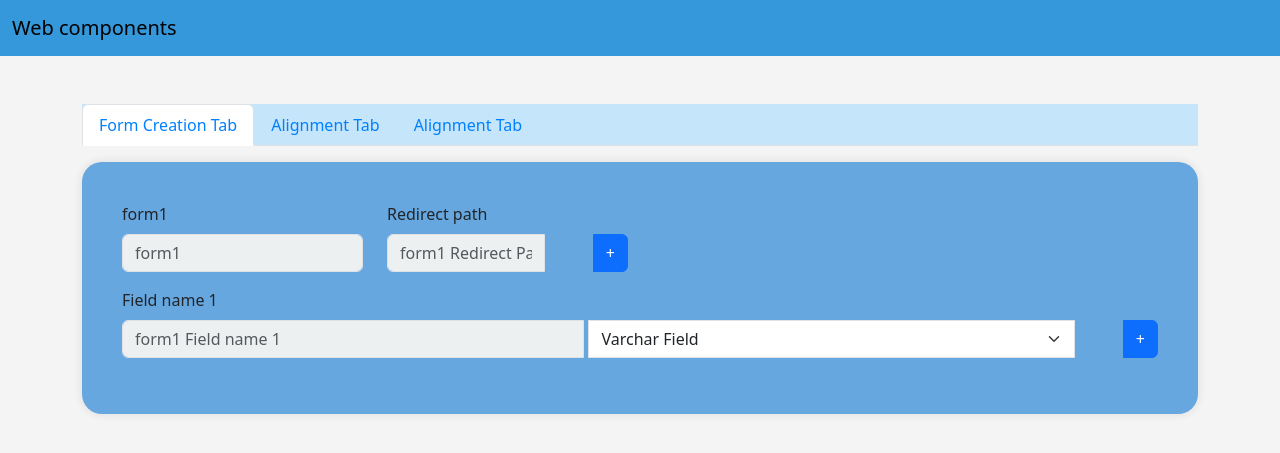
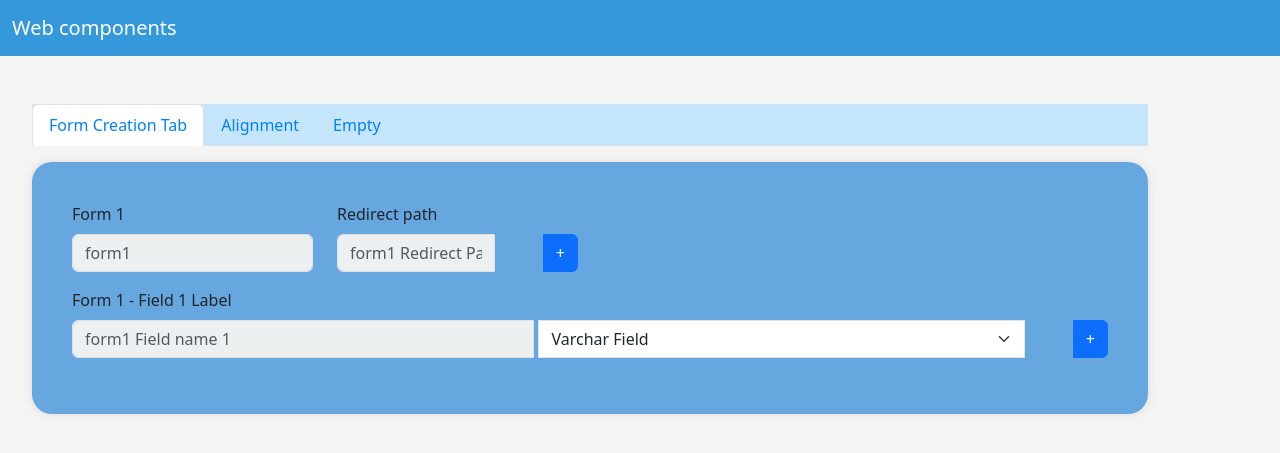
Before and after one commit to Jagan6923/Web-components, a Django app: page / in a window 1280 px wide. Shown: the top 453 px of the page. Run offline with Django 5.2, Linux system fonts and the light colour scheme.

Commit message:
order issue cleared

```diff
--- a/formapp/templates/index.html
+++ b/formapp/templates/index.html
@@ -5,7 +5,6 @@
     <meta name="viewport" content="width=device-width, initial-scale=1.0">
     <title>Tabs</title>
     <link href="https://cdn.jsdelivr.net/npm/bootstrap@5.3.0/dist/css/bootstrap.min.css" rel="stylesheet">
-
     <style>
         body {
             background-color: #f4f4f4;
@@ -13,6 +12,10 @@
 
         .navbar {
             background-color: #3498db;
+        }
+
+        .navbar-brand,
+        .nav-link {
             color: #ffffff;
         }
 
@@ -42,37 +45,31 @@
 </head>
 
 <body>
-
     <nav class="navbar navbar-expand-lg navbar-light">
         <div class="container-fluid">
             <a class="navbar-brand" href="#">Web components</a>
         </div>
     </nav>
-
-    <div class="container mt-5">
+    <div class="container mt-5" style="margin-left:20px">
         <ul class="nav nav-tabs" role="tablist">
             <li class="nav-item" role="presentation">
-                <a class="nav-link active" data-bs-toggle="tab" href="#formCreation" aria-selected="true"
-                    role="tab">Form Creation Tab</a>
+                <a class="nav-link active" data-bs-toggle="tab" href="#content1" role="tab">Form Creation Tab</a>
             </li>
             <li class="nav-item" role="presentation">
-                <a class="nav-link" data-bs-toggle="tab" href="#alignment" aria-selected="false" role="tab">Alignment
-                    Tab </a>
+                <a class="nav-link" data-bs-toggle="tab" href="#content2" role="tab">Alignment </a>
             </li>
             <li class="nav-item" role="presentation">
-                <a class="nav-link" data-bs-toggle="tab" href="#alignment" aria-selected="false" role="tab">Alignment
-                    Tab </a>
+                <a class="nav-link" data-bs-toggle="tab" href="#content3" role="tab">Empty </a>
             </li>
-
         </ul>
 
         <div class="tab-content mt-3">
-            <div class="tab-pane fade show active" id="formCreation" role="tabpanel">
+            <div class="tab-pane fade show active" id="content1" role="tabpanel">
                 <div id="formsContainer">
                     <form class="dynamic-form" id="form1">
                         <div class="row mb-3">
                             <div class="col-md-3">
-                                <label class="form-label">form1</label>
+                                <label class="form-label">Form 1</label>
                                 <div class="input-group">
                                     <input type="text" class="form-control size" placeholder="form1">
                                 </div>
@@ -87,28 +84,14 @@
                         </div>
                         <div class="row mb-3">
                             <div class="col-md-12 dynamic-field">
-                                <label class="form-label">Field name 1</label>
+                                <label for="form1-field1" class="form-label">Form 1 - Field 1 Label</label>
                                 <div class="input-group">
-                                    <input type="text" class="form-control size" name="field1[]"
+                                    <input type="text" class="form-control size" name="form1-field1[]"
                                         placeholder="form1 Field name 1">
-                                    <select class="form-select ms-1" name="selection1[]">
+                                    <select class="form-select ms-1" name="form1-selection1[]">
                                         <option value="varchar">Varchar Field</option>
                                         <option value="number">Number Field</option>
                                         <option value="password">Password</option>
-                                        <option value="selectbox">Select Box</option>
-                                        <option value="email">Email</option>
-                                        <option value="radio">Radio Button</option>
-                                        <option value="calc">Calc Field</option>
-                                        <option value="checkbox">Check Box</option>
-                                        <option value="image">Image</option>
-                                        <option value="logo">Logo</option>
-                                        <option value="comment">Comment Box</option>
-                                        <option value="quantity">Quantity Box</option>
-                                        <option value="button">Button</option>
-                                        <option value="tables">Tables</option>
-                                        <option value="video">Video Field</option>
-                                        <option value="file">File Field</option>
-                                        <option value="audio">Audio Field</option>
                                     </select>
                                     <button class="btn btn-primary ms-5 add-field" type="button">+</button>
                                 </div>
@@ -116,6 +99,14 @@
                         </div>
                     </form>
                 </div>
+            </div>
+            <div class="tab-pane fade" id="content2">
+                <h3>Content for Tab 2</h3>
+            </div>
+
+            <div class="tab-pane fade" id="content3">
+                <h3>Content for Tab 3</h3>
+                <p>empty</p>
             </div>
         </div>
     </div>
@@ -136,38 +127,22 @@
                                 </div>
                             </div>
                             <div class="col-md-3">
-                                <label for="${formId}-redirect" class="form-label">${formId} - Redirect path</label>
+                                <label for="${formId}-Redirect" class="form-label">${formId} - Redirect path</label>
                                 <div class="input-group">
-                                    <input type="text" class="form-control size" id="${formId}-redirect" placeholder="${formId} Redirect Path">
+                                    <input type="text" class="form-control size" id="${formId}-Redirect" placeholder="${formId} Redirect Path">
                                     <button class="btn btn-primary ms-5 add-form" type="button">+</button>
                                 </div>
                             </div>
                         </div>
 
-
                         <div class="row mb-3">
                             <div class="col-md-12 dynamic-field">
                                 <label for="${formId}-field1" class="form-label">${formId} - Field 1 Label</label>
                                 <div class="input-group">
-                                    <input type="text" class="form-control size" id="${formId}-field" name="${formId}-field1[]" placeholder="${formId} Field name 1">
+                                    <input type="text" class="form-control size" id="${formId}-field" name="${formId}-field1[]" placeholder="${formId} Field name1 ">
                                     <select class="form-select ms-1" name="${formId}-selection1[]">
                                         <option value="varchar">Varchar Field</option>
                                         <option value="number">Number Field</option>
-                                        <option value="password">Password</option>
-                                        <option value="selectbox">Select Box</option>
-                                        <option value="email">Email</option>
-                                        <option value="radio">Radio Button</option>
-                                        <option value="calc">Calc Field</option>
-                                        <option value="checkbox">Check Box</option>
-                                        <option value="image">Image</option>
-                                        <option value="logo">Logo</option>
-                                        <option value="comment">Comment Box</option>
-                                        <option value="quantity">Quantity Box</option>
-                                        <option value="button">Button</option>
-                                        <option value="tables">Tables</option>
-                                        <option value="video">Video Field</option>
-                                        <option value="file">File Field</option>
-                                        <option value="audio">Audio Field</option>
                                     </select>
                                     <button class="btn btn-primary ms-5 add-field" type="button">+</button>
                                 </div>
@@ -197,6 +172,14 @@
             $("#formsContainer").on("click", ".remove-form", removeForm);
             function addField(formId, fieldCounter) {
                 var newFieldId = "field" + fieldCounter;
+                var fieldName = `${formId}-field${fieldCounter}`;
+
+                // Check if the field name already exists
+                while ($(`[name="${fieldName}[]"]`).length > 0) {
+                    fieldCounter++;
+                    newFieldId = "field" + fieldCounter;
+                    fieldName = `${formId}-field${fieldCounter}`;
+                }
 
                 var newField = `
                     <div class="row mb-3">
@@ -205,23 +188,8 @@
                             <div class="input-group">
                                 <input type="text" class="form-control size" id="${formId}-${newFieldId}" name="${formId}-field${fieldCounter}[]" placeholder="${formId} Field name ${fieldCounter}">
                                 <select class="form-select ms-1" name="${formId}-selection${fieldCounter}[]">
-                                            <option value="varchar">Varchar Field</option>
-                                            <option value="number">Number Field</option>
-                                            <option value="password">Password</option>
-                                            <option value="selectbox">Select Box</option>
-                                            <option value="email">Email</option>
-                                            <option value="radio">Radio Button</option>
-                                            <option value="calc">Calc Field</option>
-                                            <option value="checkbox">Check Box</option>
-                                            <option value="image">Image</option>
-                                            <option value="logo">Logo</option>
-                                            <option value="comment">Comment Box</option>
-                                            <option value="quantity">Quantity Box</option>
-                                            <option value="button">Button</option>
-                                            <option value="tables">Tables</option>
-                                            <option value="video">Video Field</option>
-                                            <option value="file">File Field</option>
-                                            <option value="audio">Audio Field</option>
+                                    <option value="varchar">Varchar Field</option>
+                                    <option value="number">Number Field</option>
                                 </select>
                                 <button class="btn btn-danger ms-5 remove-field" name="removebutton" type="button">-</button>
                             </div>
@@ -258,7 +226,6 @@
             }
         });
     </script>
-
 </body>
 
 </html>
```
